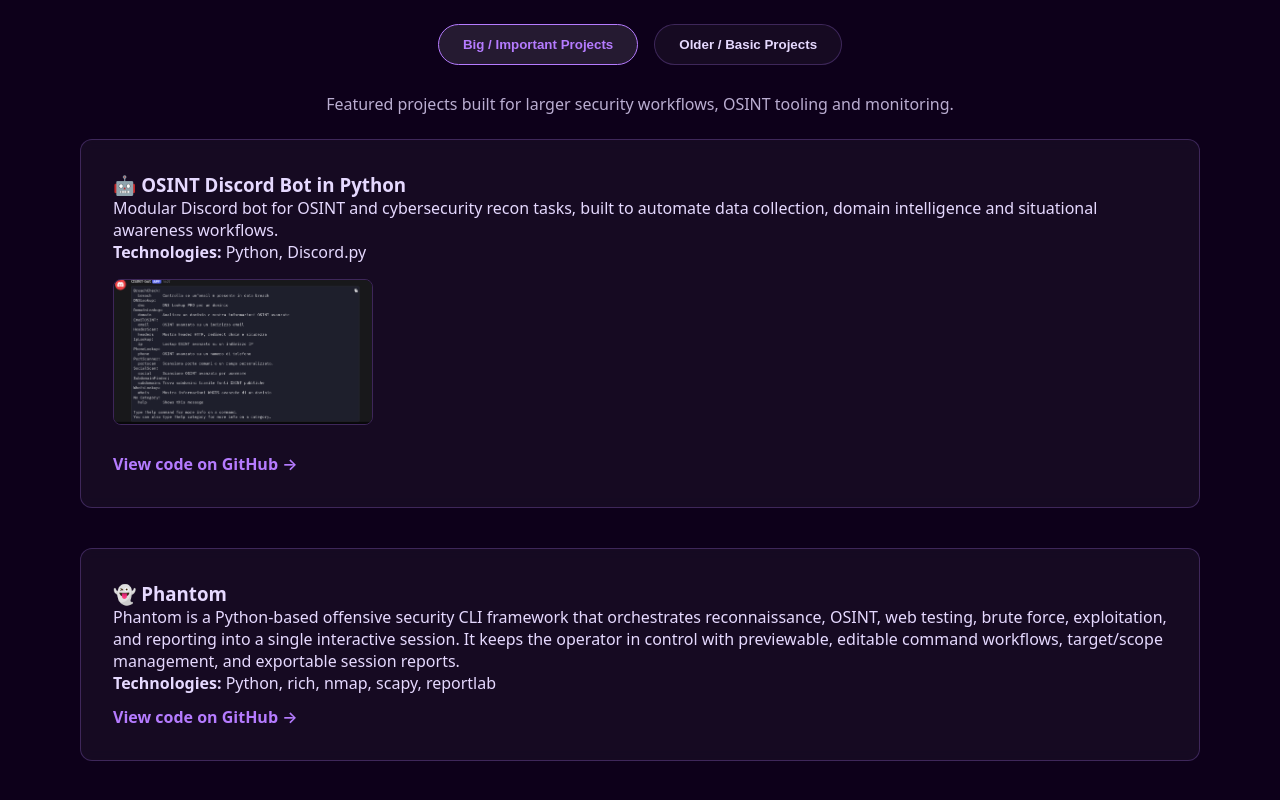
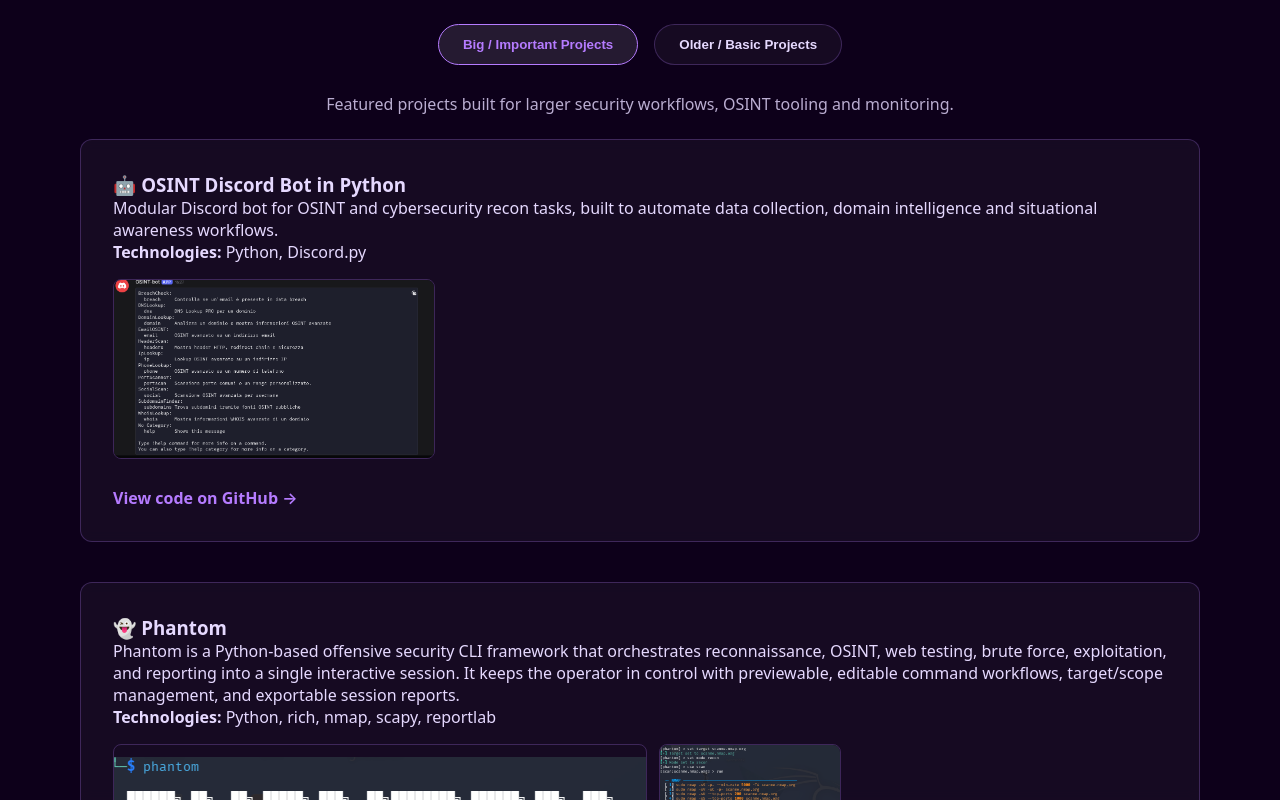
Before and after one commit to Terminalkid09/MyPortfolio-React, a React (Vite) app: page / in a window 1280 px wide. Shown: the part 2000-2800 px from the top of the page. Built offline with nearby package versions, Linux system fonts and the light colour scheme.

Commit message:
feat: add images

```diff
--- a/src/components/Projects.css
+++ b/src/components/Projects.css
@@ -82,8 +82,10 @@
 }
 
 .project-images img {
-  width: 100%;
-  max-width: 260px;
+  max-width: 100%;
+  max-height: 180px;
+  height: auto;
+  object-fit: contain;
   border-radius: 8px;
   border: 1px solid var(--border-subtle);
 }
--- a/src/components/Projects.jsx
+++ b/src/components/Projects.jsx
@@ -26,6 +26,16 @@
     description:
       "Phantom is a Python-based offensive security CLI framework that orchestrates reconnaissance, OSINT, web testing, brute force, exploitation, and reporting into a single interactive session. It keeps the operator in control with previewable, editable command workflows, target/scope management, and exportable session reports.",
     technologies: "Python, rich, nmap, scapy, reportlab",
+    images: [
+      {
+        src: "/img/banner.png",
+        alt: "Phantom banner",
+      },
+      {
+        src: "/img/scan.png",
+        alt: "Scan features",
+      }
+    ],
     links: [
       {
         label: "View code on GitHub →",
```
Also changed, not shown: public/img/banner.png (added), public/img/scan.png (added).
